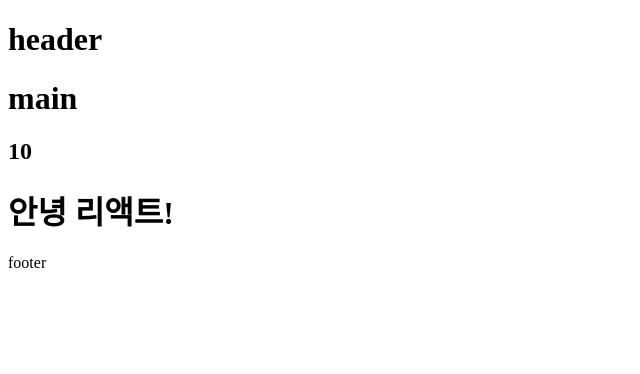
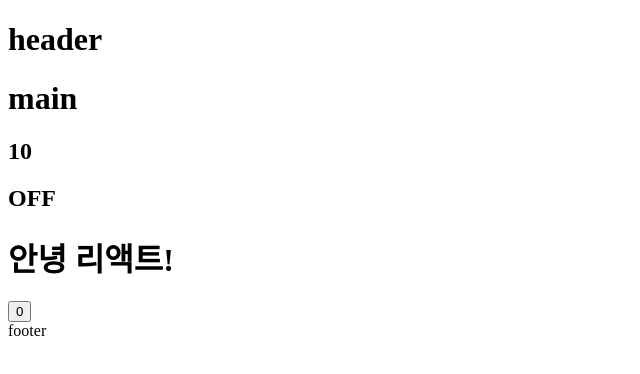
Before and after one commit to DungBeetle0618/React-study-with-Winterlood, a React (Vite) app in the folder section05/: page / in a window 1280 px wide. Shown: the top 374 px of the page, without its empty margins (0-640 px from the left). Built offline with nearby package versions, Linux system fonts and the light colour scheme.

Commit message:
section05 - useState 특징 : value change -> current component reRendering

```diff
--- a/section05/package.json
+++ b/section05/package.json
@@ -22,6 +22,6 @@
     "eslint-plugin-react-hooks": "^5.2.0",
     "eslint-plugin-react-refresh": "^0.4.20",
     "globals": "^16.3.0",
-    "vite": "^7.1.2"
+    "vite": "^7.1.10"
   }
 }
--- a/section05/src/App.jsx
+++ b/section05/src/App.jsx
@@ -1,4 +1,5 @@
 import './App.css'
+import { useState, useEffect } from 'react'
 import Header from "./components/header.jsx";
 import Main from "./components/Main.jsx";
 import Footer from "./components/Footer.jsx";
@@ -7,12 +8,26 @@ import Footer from "./components/Footer.jsx";
 
 
 function App() {
+  useEffect(() => {
+    console.log('effect!')
+  })
+  const state = useState(0)
+  console.log(state)
+  const [count, setCount] = useState(0);
+  const [light, setLight] = useState('OFF');
+  console.log(count)
 
   return (
     <>
     <Header/>
     <Main/>
+      <h2 onClick={() => {
+        setLight(light === "OFF" ? "ON" : "OFF")
+      }}>{light}</h2>
      <h1>안녕 리액트!</h1>
+     <button onClick={() => setCount((count)=>count+1)}>
+      {count}
+     </button>
     <Footer/>
     </>
 
```
Also changed, not shown: 2 other files (tests, documents, lock files or other folders).
